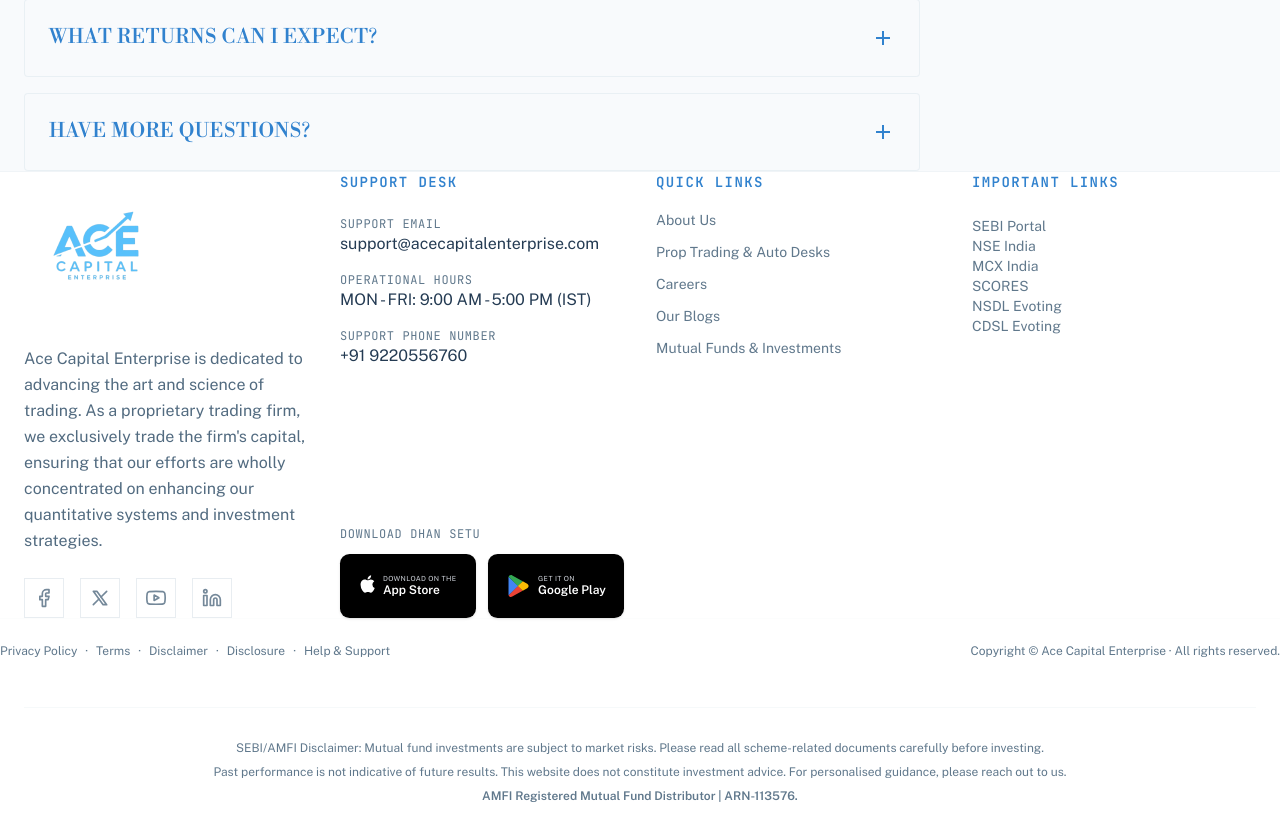
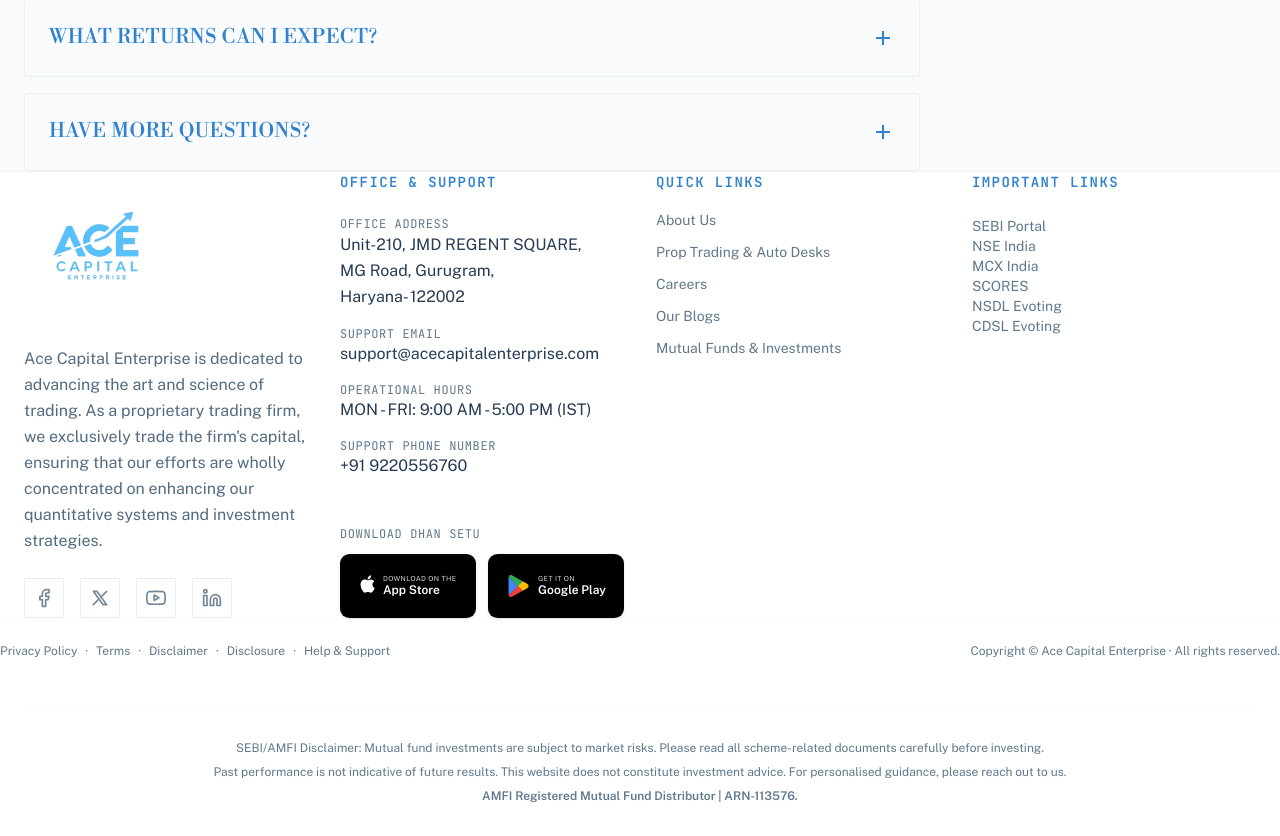
Before and after one commit to ai-prgmr/acecapital, a Next.js app: page / in a window 1280 px wide. Shown: the part 6054-6890 px from the top of the page. Built offline with nearby package versions, Linux system fonts and the light colour scheme.

Commit message:
update address on the website

```diff
--- a/app/contact/ContactClient.tsx
+++ b/app/contact/ContactClient.tsx
@@ -50,8 +50,11 @@
           "name": "Ace Capital Enterprise",
           "address": {
             "@type": "PostalAddress",
-            "addressLocality": "Delhi/NCR",
-            "addressCountry": "India"
+            "streetAddress": "Unit-210, JMD REGENT SQUARE, MG Road",
+            "addressLocality": "Gurugram",
+            "addressRegion": "Haryana",
+            "postalCode": "122002",
+            "addressCountry": "IN"
           },
           "contactPoint": [
             {
@@ -95,7 +98,7 @@
               <span className="text-primary italic">Institutional Alpha</span>
             </h1>
             <p className="font-body-md text-muted-foreground max-w-2xl mx-auto">
-              Our desk partners and technical support teams are on standby to assist with your portfolio, algorithmic integrations, and partnership inquiries.
+              Our dedicated mutual fund specialists and investor support team are on standby to assist with your investment portfolio, SIP planning, and goal-oriented wealth creation.
             </p>
           </div>
         </section>
@@ -114,7 +117,7 @@
                     <div className="w-12 h-12 rounded-full bg-secondary/10 flex items-center justify-center border border-secondary/30">
                       <span className="material-symbols-outlined text-secondary text-2xl">support_agent</span>
                     </div>
-                    <h3 className="font-headline-lg text-2xl md:text-3xl uppercase">Client & Tech Support</h3>
+                    <h3 className="font-headline-lg text-2xl md:text-3xl uppercase">Client & Investor Support</h3>
                   </div>
                   <span className="font-data-point text-[10px] md:text-xs text-[#00ff88] bg-[#00ff88]/10 border border-[#00ff88]/20 px-3 py-1 rounded-full flex items-center gap-2 font-bold uppercase tracking-widest">
                     <span className="w-1.5 h-1.5 rounded-full bg-[#00ff88] animate-ping"></span>
@@ -123,7 +126,7 @@
                 </div>
 
                 <p className="text-muted-foreground font-body-md mb-8 max-w-xl text-lg">
-                  Dedicated assistance for algorithmic API integration, mutual fund queries, and general execution inquiries.
+                  Dedicated guidance for mutual fund investments, goal-based portfolio planning, and end-to-end investor support.
                 </p>
 
                 <div className="grid grid-cols-1 md:grid-cols-2 gap-8 pt-6 border-t border-border/40">
@@ -146,6 +149,34 @@
                       <span className="material-symbols-outlined text-sm text-secondary">call</span>
                       +91 9220556760
                     </a>
+                  </div>
+                  <div className="flex flex-col gap-2">
+                    <span className="font-section-label text-xs text-outline uppercase tracking-wider font-bold">Office Address</span>
+                    <address className="not-italic">
+                      <a
+                        href="https://maps.google.com/?q=Unit-210,+JMD+REGENT+SQUARE,+MG+Road,+Gurugram,+Haryana-+122002"
+                        target="_blank"
+                        rel="noopener noreferrer"
+                        className="font-body-md text-foreground hover:text-secondary transition-colors inline-flex items-start gap-2 leading-relaxed"
+                      >
+                        <span className="material-symbols-outlined text-sm text-secondary mt-1 shrink-0">location_on</span>
+                        <span>
+                          Unit-210, JMD REGENT SQUARE,<br />
+                          MG Road, Gurugram,<br />
+                          Haryana- 122002
+                        </span>
+                      </a>
+                    </address>
+                  </div>
+                  <div className="flex flex-col gap-2">
+                    <span className="font-section-label text-xs text-outline uppercase tracking-wider font-bold">Operational Hours</span>
+                    <div className="font-body-md text-foreground inline-flex items-start gap-2 leading-relaxed">
+                      <span className="material-symbols-outlined text-sm text-secondary mt-1 shrink-0">schedule</span>
+                      <span>
+                        MON - FRI: 9:00 AM - 5:00 PM (IST)<br />
+                        <span className="text-muted-foreground text-sm">Desk aligned with active market sessions</span>
+                      </span>
+                    </div>
                   </div>
                 </div>
               </div>
--- a/app/contact/page.tsx
+++ b/app/contact/page.tsx
@@ -17,6 +17,14 @@
     "url": "https://acecapitalenterprise.com/contact",
     "mainEntity": {
       "@type": "Organization",
+      "address": {
+        "@type": "PostalAddress",
+        "streetAddress": "Unit-210, JMD REGENT SQUARE, MG Road",
+        "addressLocality": "Gurugram",
+        "addressRegion": "Haryana",
+        "postalCode": "122002",
+        "addressCountry": "IN"
+      },
       "contactPoint": {
         "@type": "ContactPoint",
         "telephone": "+91-9220556760",
--- a/app/layout.tsx
+++ b/app/layout.tsx
@@ -90,7 +90,11 @@
               "foundingDate": "2016",
               "address": {
                 "@type": "PostalAddress",
-                "addressLocality": "India"
+                "streetAddress": "Unit-210, JMD REGENT SQUARE, MG Road",
+                "addressLocality": "Gurugram",
+                "addressRegion": "Haryana",
+                "postalCode": "122002",
+                "addressCountry": "IN"
               },
               "founder": [
                 {
--- a/components/Footer.tsx
+++ b/components/Footer.tsx
@@ -64,9 +64,19 @@
         <div className="space-y-6 flex flex-col h-full">
           <div className="space-y-6">
             <h3 className="font-section-label text-section-label text-secondary uppercase tracking-widest">
-              Support Desk
+              Office & Support
             </h3>
             <div className="space-y-4">
+              <div>
+                <p className="font-section-label text-xs text-muted-foreground uppercase tracking-wider">
+                  Office Address
+                </p>
+                <address className="not-italic font-body-md text-on-surface leading-relaxed">
+                  Unit-210, JMD REGENT SQUARE,<br />
+                  MG Road, Gurugram,<br />
+                  Haryana- 122002
+                </address>
+              </div>
               <div>
                 <p className="font-section-label text-xs text-muted-foreground uppercase tracking-wider">
                   Support Email
```
Also changed, not shown: llms-full.txt, llms.txt, public/llms-full.txt, public/llms.txt.
